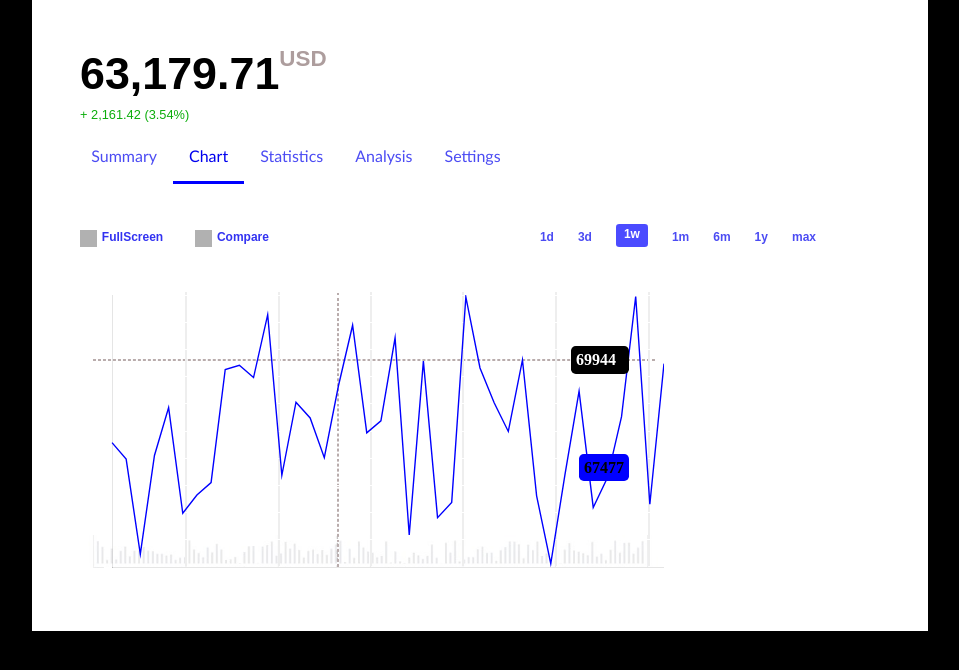
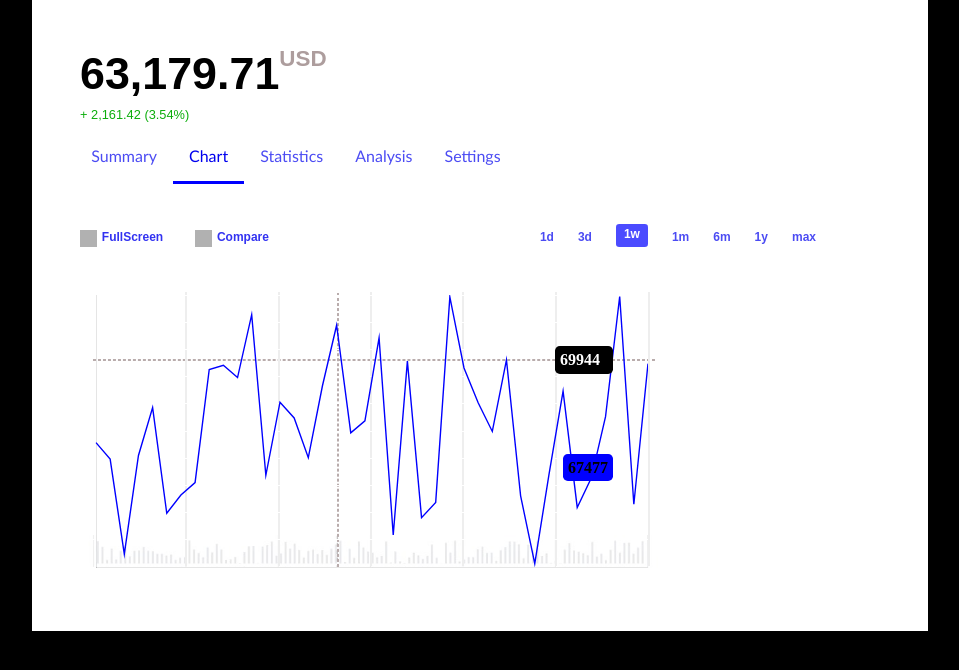
Before and after one commit to yaswanth251/catalogAssignment, a React (Vite) app: page / in a window 1280 px wide. Shown: the top 670 px of the page, without its empty margins (160-1119 px from the left). Built offline with nearby package versions, Linux system fonts and the light colour scheme; grey boxes are pictures that could not be loaded.

Commit message:
Update Chart.jsx

```diff
--- a/src/Chart.jsx
+++ b/src/Chart.jsx
@@ -84,7 +84,7 @@ const ChartComponent = () => {
   };
 
   return (
-    <div style={{ display: "flex", justifyContent: "center", alignItems: "center", position: "relative", top: "3rem", left: "-6rem" }}>
+    <div style={{ display: "flex", justifyContent: "center", alignItems: "center", position: "relative", top: "3rem", left: "-7rem" }}>
       {/* The Chart */}
       <div style={{ width: "35rem" }}>
         <Line data={chartData} options={options} />
```
